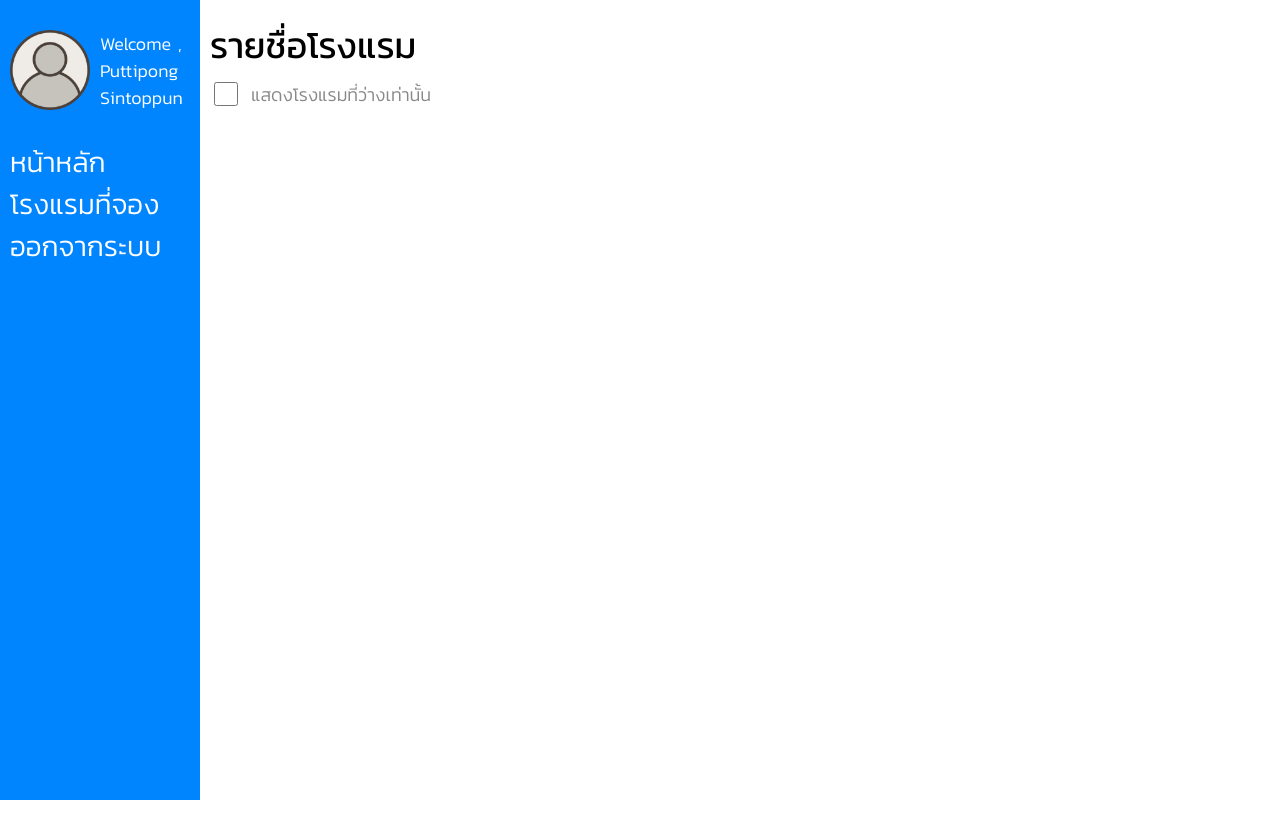
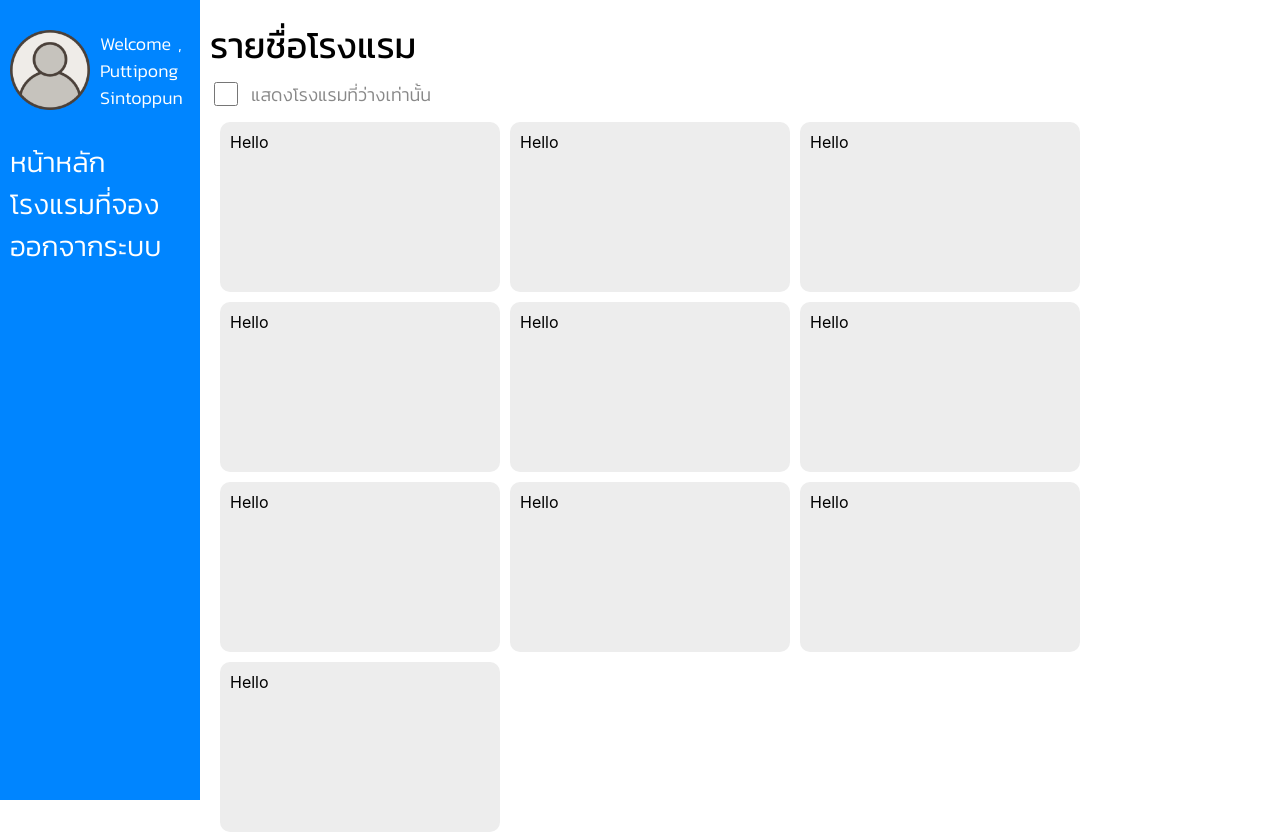
Before and after one commit to Puttaku/hostel_management, a React (Create React App) app: page /home in a window 1280 px wide. Before the commit the page ends 800 px from the top, so only its background shows below. Built offline with nearby package versions, Linux system fonts and the light colour scheme.

Commit message:
Changelog #14 : Added Hotel list box (Incomplete)

```diff
--- a/src/Component/home.jsx
+++ b/src/Component/home.jsx
@@ -1,5 +1,6 @@
 import React, { Component } from 'react'
 import '../Style/home.css'
+import Hotelbox from "./object/hotelbox"
 export default class home extends Component {
     componentDidMount(){
         document.body.className="homePage";
@@ -12,6 +13,18 @@ export default class home extends Component {
                     <input type="checkbox" className="checkBox"/>
                     <p className="heading2 greyText leftText thaiFont" style={{marginLeft : "10px"}}>แสดงโรงแรมที่ว่างเท่านั้น</p>
                 </div>
+                <div className="hotelListContainer">
+                    <Hotelbox/>
+                    <Hotelbox/>
+                    <Hotelbox/>
+                    <Hotelbox/>
+                    <Hotelbox/>
+                    <Hotelbox/>
+                    <Hotelbox/>
+                    <Hotelbox/>
+                    <Hotelbox/>
+                    <Hotelbox/>
+                </div>
             </div>
         )
     }
--- /dev/null
+++ b/src/Component/object/hotelbox.js
@@ -0,0 +1,11 @@
+import React, { Component } from 'react'
+import '../../Style/card.css'
+export default class hotelbox extends Component {
+    render() {
+        return (
+            <div className="card hotel-list-card">
+                Hello
+            </div>
+        )
+    }
+}
--- a/src/Style/card.css
+++ b/src/Style/card.css
@@ -10,3 +10,14 @@
     top: calc(50% - 150px);
     left: calc(50% - 125px);
 }
+.hotel-list-card{
+    width: 260px;
+    height: 150px;
+    margin: 5px;
+    background-color: #EDEDED;
+}
+@media only screen and (min-width : 1366px){
+    .hotel-list-card{
+        width: 250px;
+    }
+}
--- a/src/Style/home.css
+++ b/src/Style/home.css
@@ -1,3 +1,10 @@
 .homeContainer{
     padding-left: 200px;
 }
+.hotelListContainer{
+    display: flex;
+    width: 100%;
+    overflow-x: auto;
+    flex-wrap: wrap;
+    margin-left: 15px;
+}
```
